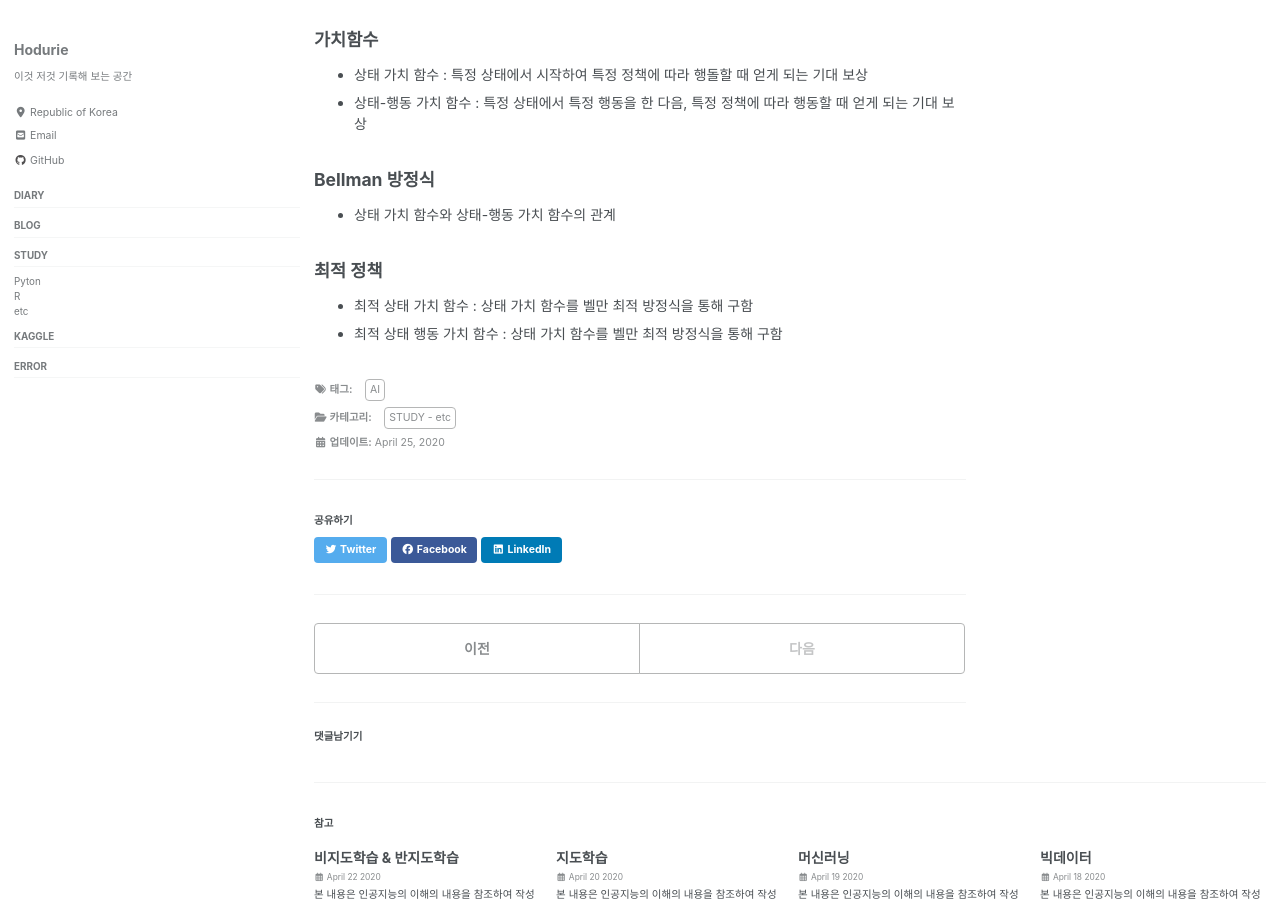
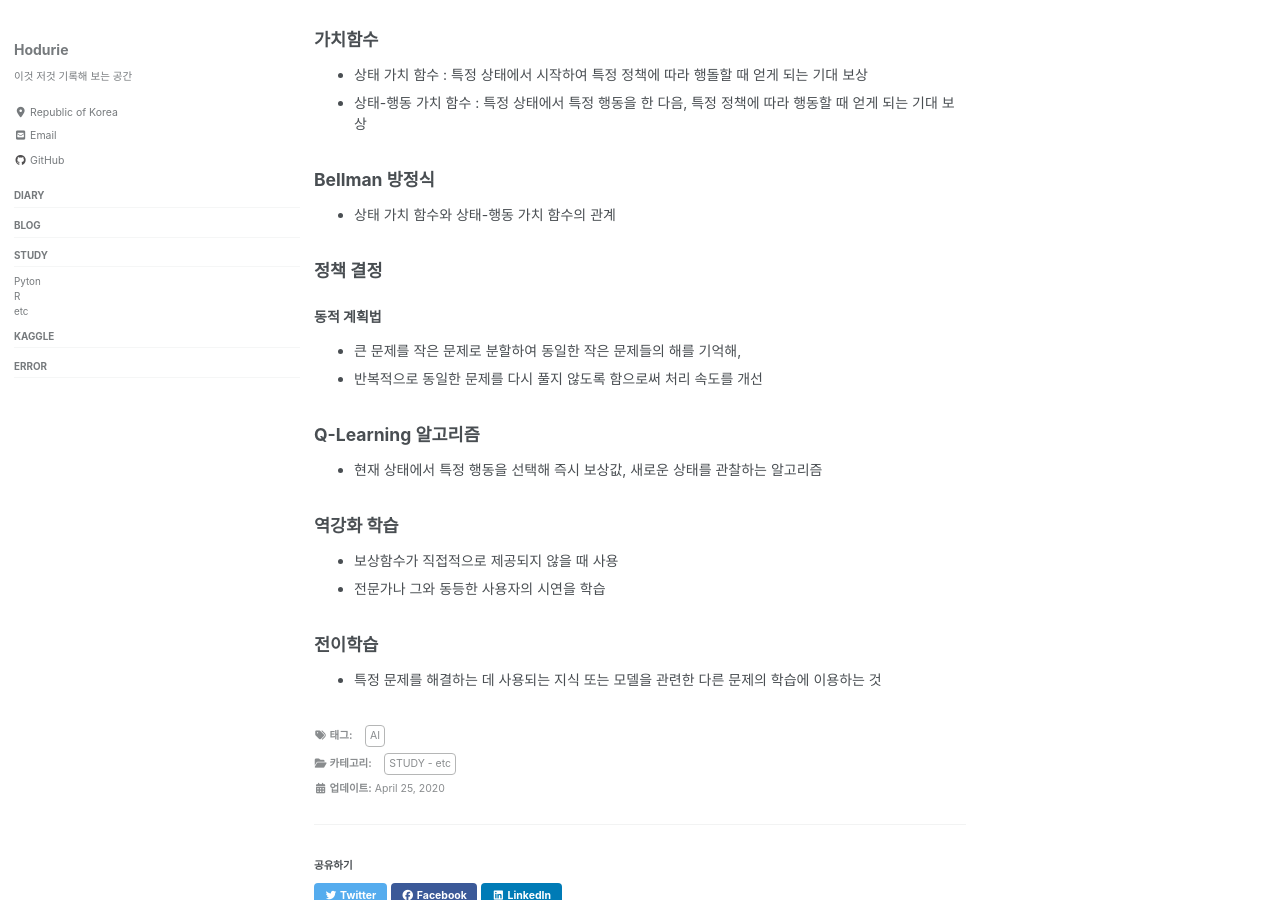
Before and after one commit to hodurie/hodurie.github.io, a Jekyll site: the page built from _posts/2020-04-25-RL.md, in a window 1280 px wide and 900 px high, scrolled down 1018 px. Built offline with Jekyll 4.4.1, drawn with Linux system fonts in a browser that asks for light colours; nearby versions of some CDN libraries; comment, search, counter and statistics services are not loaded; some of the changed text lies outside the part shown.

Commit message:
[AI] 강화학습

```diff
--- a/_posts/2020-04-25-RL.md
+++ b/_posts/2020-04-25-RL.md
@@ -49,6 +49,17 @@ siderbar_main: true
 ### Bellman 방정식
 - 상태 가치 함수와 상태-행동 가치 함수의 관계
 
-### 최적 정책
-- 최적 상태 가치 함수 : 상태 가치 함수를 벨만 최적 방정식을 통해 구함
-- 최적 상태 행동 가치 함수 : 상태 가치 함수를 벨만 최적 방정식을 통해 구함
+### 정책 결정
+#### 동적 계획법
+- 큰 문제를 작은 문제로 분할하여 동일한 작은 문제들의 해를 기억해,
+- 반복적으로 동일한 문제를 다시 풀지 않도록 함으로써 처리 속도를 개선
+
+### Q-Learning 알고리즘
+- 현재 상태에서 특정 행동을 선택해 즉시 보상값, 새로운 상태를 관찰하는 알고리즘
+
+### 역강화 학습
+- 보상함수가 직접적으로 제공되지 않을 때 사용
+- 전문가나 그와 동등한 사용자의 시연을 학습
+
+### 전이학습
+- 특정 문제를 해결하는 데 사용되는 지식 또는 모델을 관련한 다른 문제의 학습에 이용하는 것
```
